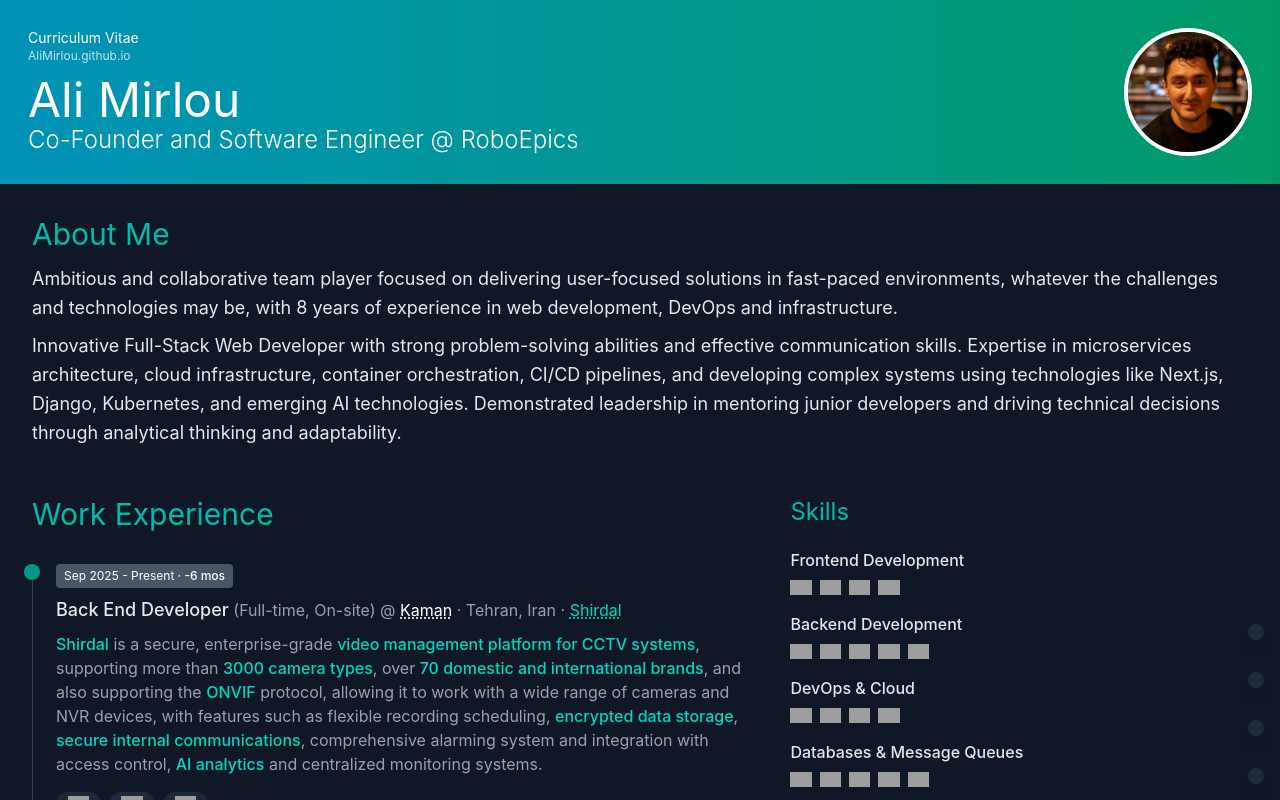
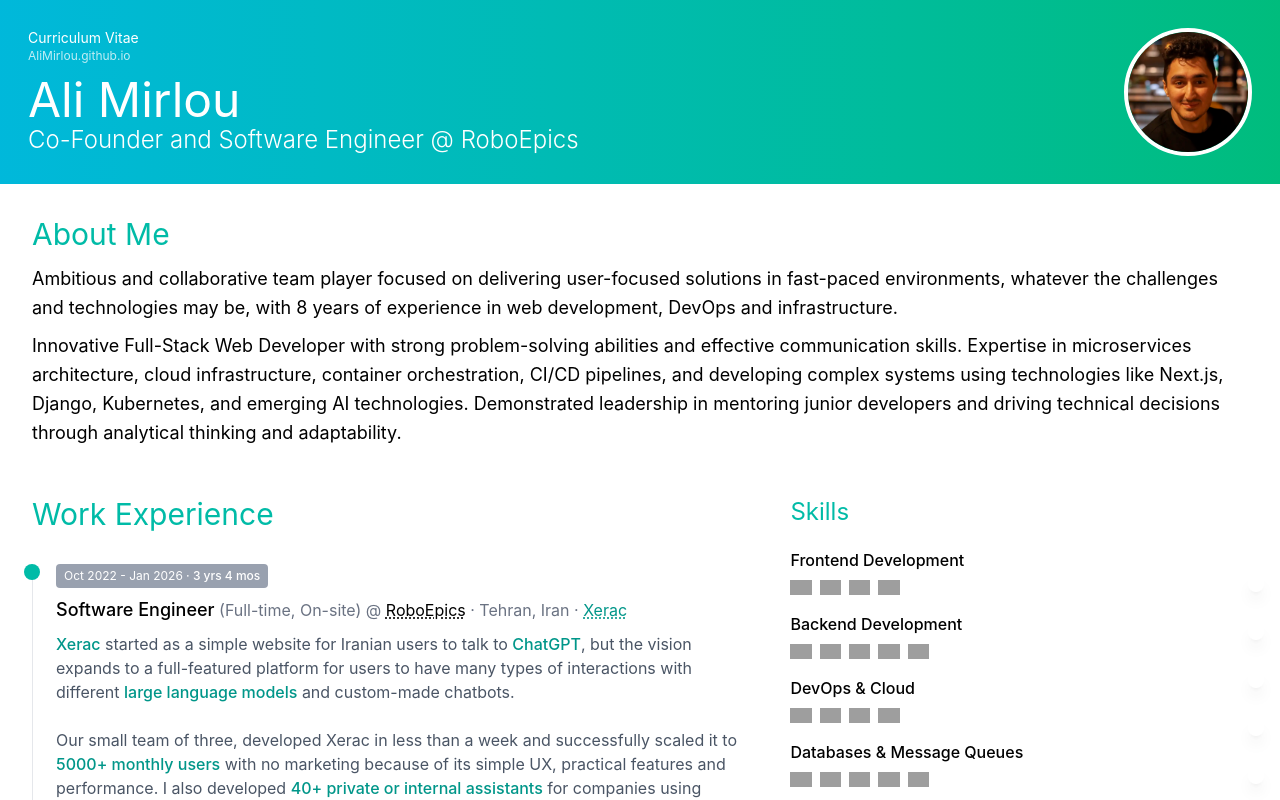
Before and after one commit to AliMirlou/AliMirlou.github.io, a React (Vite) app: page / in a window 1280 px wide. Both pictures are taken after a click on the button 1256 px from the left and 680 px from the top of the page. Shown: the top 800 px of the page. Built offline with nearby package versions, Linux system fonts and the light colour scheme; grey boxes are pictures that could not be loaded.

Commit message:
Fix some bugs

```diff
--- a/src/app.jsx
+++ b/src/app.jsx
@@ -23,33 +23,64 @@
 
 import TimelineChronological from './components/TimelineChronological.jsx'
 import TimelineCompany from './components/TimelineCompany.jsx'
+import FloatingActionButton from './components/FloatingActionButton.jsx'
 
 import InfoItem from './components/InfoItem.jsx'
 import LinkItem from './components/LinkItem.jsx'
 import SkillBadge from './components/SkillBadge.jsx'
 
-import { companies, positions } from './data.js'
+import {
+  hasVisiblePositions,
+  chronologicalPositions,
+  positionsByCompany
+} from './utils/positions.js'
+import {
+  applyDarkMode,
+  getInitialDarkMode,
+  persistThemePreference
+} from './utils/theme.js'
 
 export function App() {
-  const [darkMode, setDarkMode] = useState(true)
+  const [darkMode, setDarkMode] = useState(getInitialDarkMode)
   const [shortVersion, setShortVersion] = useState(false)
   const [timelineView, setTimelineView] = useState('company')
+  const visibleCompanyTimelines = positionsByCompany.filter((company) =>
+    hasVisiblePositions(company.positions, shortVersion)
+  )
 
   useEffect(() => {
-    // Check system preference on load
-    if (window.matchMedia('(prefers-color-scheme: dark)').matches) {
-      setDarkMode(true)
+    applyDarkMode(darkMode)
+    persistThemePreference(darkMode)
+  }, [darkMode])
+
+  const handlePrint = (nextShortVersion) => {
+    if (typeof window === 'undefined') {
+      return
     }
-  }, [])
 
-  useEffect(() => {
-    // Update document class when dark mode changes
-    if (darkMode) {
-      document.documentElement.classList.add('dark')
-    } else {
-      document.documentElement.classList.remove('dark')
+    const previousShortVersion = shortVersion
+    let restoreTimerId
+
+    const restoreShortVersion = () => {
+      window.removeEventListener('afterprint', restoreShortVersion)
+
+      if (restoreTimerId) {
+        window.clearTimeout(restoreTimerId)
+      }
+
+      setShortVersion(previousShortVersion)
     }
-  }, [darkMode])
+
+    setShortVersion(nextShortVersion)
+
+    window.requestAnimationFrame(() => {
+      window.requestAnimationFrame(() => {
+        window.addEventListener('afterprint', restoreShortVersion, { once: true })
+        restoreTimerId = window.setTimeout(restoreShortVersion, 1000)
+        window.print()
+      })
+    })
+  }
 
   return (
     <div className="min-h-screen dark:text-gray-200">
@@ -87,9 +118,9 @@
       </header>
 
       {/* Main Content */}
-      <main className="max-w-7xl mx-auto px-8 py-4 lg:py-8 grid grid-cols-1 lg:grid-cols-5 gap-4 lg:gap-12" style={{direction: "rtl"}}>
+      <main className="max-w-7xl mx-auto grid grid-cols-1 gap-4 px-8 py-4 lg:grid-cols-5 lg:gap-12 lg:py-8" dir="rtl">
         {/* About Me Section */}
-        <section id="about" className="col-span-1 lg:col-span-5 text-sm lg:text-lg lg:leading-relaxed" style={{direction: "ltr"}}>
+        <section id="about" className="col-span-1 text-sm lg:col-span-5 lg:text-lg lg:leading-relaxed" dir="ltr">
           <h3 className="text-lg lg:text-3xl text-teal-500 mb-3">About Me</h3>
 
           Ambitious and collaborative team player focused on delivering user-focused solutions in fast-paced environments,
@@ -103,7 +134,7 @@
         </section>
 
         {/* Information */}
-        <section id="info" className="grid grid-cols-1 md:grid-cols-3 lg:grid-cols-1 lg:col-span-2 gap-8 md:gap-4 h-fit" style={{direction: "ltr"}}>
+        <section id="info" className="grid h-fit grid-cols-1 gap-8 md:grid-cols-3 md:gap-4 lg:col-span-2 lg:grid-cols-1" dir="ltr">
           {/* Skills Section */}
           <div className="md:col-span-3 lg:col-span-1 print:break-inside-avoid">
             <h3 className="text-lg lg:text-2xl text-teal-500 mb-3">Skills</h3>
@@ -263,19 +294,19 @@
         </section>
 
         {/* Work Experience */}
-        <section id="work" className="lg:col-span-3" style={{direction: "ltr"}}>
+        <section id="work" className="lg:col-span-3" dir="ltr">
           <h3 className="text-lg lg:text-3xl text-teal-500 mb-3 lg:mb-8">Work Experience</h3>
 
           {/* Timeline Items */}
           {timelineView === 'company' ? (
             <div className="space-y-5 lg:space-y-12">
-              {companies.map(company => (
+              {visibleCompanyTimelines.map((company) => (
                 <TimelineCompany
                   key={company.name}
                   company={company.name}
                   companyUrl={company.url}
                   location={company.location}
-                  positions={positions.filter(position => position.company === company.name)}
+                  positions={company.positions}
                   shortVersion={shortVersion}
                   darkMode={darkMode}
                 />
@@ -283,7 +314,7 @@
             </div>
           ) : (
             <TimelineChronological
-              positions={positions}
+              positions={chronologicalPositions}
               shortVersion={shortVersion}
               darkMode={darkMode}
             />
@@ -304,7 +335,7 @@
           </div>
           <div className="print:hidden text-center text-white text-sm">
             <p className="font-light">
-              Built with React.js and Tailwind CSS
+              Built with Preact and Tailwind CSS
               <span className="mx-2">•</span>
               Last updated {new Date().toLocaleDateString('en-US', { month: 'long', year: 'numeric' })}
             </p>
@@ -313,81 +344,50 @@
       </footer>
 
       {/* Theme Toggle Button */}
-      <button
+      <FloatingActionButton
         onClick={() => setDarkMode(!darkMode)}
-        className="fixed bottom-4 right-4 z-10 p-2 rounded-full bg-white dark:bg-gray-800 hover:bg-gray-100 dark:hover:bg-gray-700 text-gray-800 dark:text-white shadow-lg print:hidden group/theme cursor-pointer"
+        className="bottom-4"
+        label={darkMode ? 'Show light mode' : 'Show dark mode'}
+        pressed={darkMode}
       >
         {darkMode ? <FaSun /> : <FaMoon />}
-        <span
-          className="absolute right-full mr-2 top-1/2 -translate-y-1/2 px-2 py-1 text-sm text-white bg-gray-800 rounded opacity-0 invisible group-hover/theme:visible group-hover/theme:opacity-100 transition-all duration-200 whitespace-nowrap">
-          {darkMode ? 'Show light mode' : 'Show dark mode'}
-        </span>
-      </button>
+      </FloatingActionButton>
 
       {/* Summary Toggle Button */}
-      <button
+      <FloatingActionButton
         onClick={() => setShortVersion(!shortVersion)}
-        className="fixed bottom-16 right-4 z-10 p-2 rounded-full bg-white dark:bg-gray-800 hover:bg-gray-100 dark:hover:bg-gray-700 text-gray-800 dark:text-white shadow-lg print:hidden group/sum cursor-pointer"
+        className="bottom-16"
+        label={shortVersion ? 'Show full version' : 'Show short version'}
+        pressed={shortVersion}
       >
         {shortVersion ? <FaBookOpen /> : <FaNoteSticky />}
-        <span
-          className="absolute right-full mr-2 top-1/2 -translate-y-1/2 px-2 py-1 text-sm text-white bg-gray-800 rounded opacity-0 invisible group-hover/sum:visible group-hover/sum:opacity-100 transition-all duration-200 whitespace-nowrap">
-          {shortVersion ? 'Show full version' : 'Show short version'}
-        </span>
-      </button>
+      </FloatingActionButton>
 
       {/* Timeline View Toggle Button */}
-      <button
+      <FloatingActionButton
         onClick={() => setTimelineView(timelineView === 'company' ? 'chronological' : 'company')}
-        className="fixed bottom-28 right-4 z-10 p-2 rounded-full bg-white dark:bg-gray-800 hover:bg-gray-100 dark:hover:bg-gray-700 text-gray-800 dark:text-white shadow-lg print:hidden group/view cursor-pointer"
+        className="bottom-28"
+        label={timelineView === 'company' ? 'Show chronological view' : 'Show company view'}
+        pressed={timelineView === 'chronological'}
       >
         {timelineView === 'company' ? <FaListUl /> : <FaBuilding />}
-        <span
-          className="absolute right-full mr-2 top-1/2 -translate-y-1/2 px-2 py-1 text-sm text-white bg-gray-800 rounded opacity-0 invisible group-hover/view:visible group-hover/view:opacity-100 transition-all duration-200 whitespace-nowrap">
-          {timelineView === 'company' ? 'Show chronological view' : 'Show company view'}
-        </span>
-      </button>
+      </FloatingActionButton>
 
-      {/* Print Button with Dropdown */}
-      <div className="fixed bottom-40 right-4 z-10 print:hidden group">
-        <button
-          onClick={() => {
-            const ShortVersionCopy = shortVersion
-            setShortVersion(false)
-            setTimeout(() => window.print(), 100)
-            // Reset after printing
-            setTimeout(() => setShortVersion(ShortVersionCopy), 500)
-          }}
-          className="relative p-2 rounded-full bg-white dark:bg-gray-800 hover:bg-gray-200 dark:hover:bg-gray-700 text-gray-800 dark:text-white shadow-lg group/btn cursor-pointer"
-        >
-          <FaPrint />
-          <span
-            className="absolute right-full mr-2 top-1/2 -translate-y-1/2 px-2 py-1 text-sm text-white bg-gray-800 rounded opacity-0 invisible group-hover/btn:visible group-hover/btn:opacity-100 transition-all duration-200 whitespace-nowrap">
-            Print full CV
-          </span>
-        </button>
+      <FloatingActionButton
+        onClick={() => handlePrint(false)}
+        className="bottom-40"
+        label="Print full CV"
+      >
+        <FaPrint />
+      </FloatingActionButton>
 
-        {/* Dropdown Menu */}
-        <div
-          className="absolute bottom-full right-0 mb-2 flex flex-col gap-2 opacity-0 translate-y-2 group-hover:opacity-100 group-hover:translate-y-0 transition-all duration-200">
-          <button
-            onClick={() => {
-              const ShortVersionCopy = shortVersion
-              setShortVersion(true)
-              setTimeout(() => window.print(), 100)
-              // Reset after printing
-              setTimeout(() => setShortVersion(ShortVersionCopy), 500)
-            }}
-            className="relative p-2 rounded-full bg-white dark:bg-gray-800 hover:bg-gray-200 dark:hover:bg-gray-700 text-gray-800 dark:text-white shadow-lg group/btn1 cursor-pointer"
-          >
-            <FaPrint />
-            <span
-              className="absolute right-full mr-2 top-1/2 -translate-y-1/2 px-2 py-1 text-sm text-white bg-gray-800 rounded opacity-0 invisible group-hover/btn1:visible group-hover/btn1:opacity-100 transition-all duration-200 whitespace-nowrap">
-              Print short version
-            </span>
-          </button>
-        </div>
-      </div>
+      <FloatingActionButton
+        onClick={() => handlePrint(true)}
+        className="bottom-52"
+        label="Print short CV"
+      >
+        <FaPrint />
+      </FloatingActionButton>
     </div>
   )
 }
--- /dev/null
+++ b/src/components/FloatingActionButton.jsx
@@ -0,0 +1,23 @@
+export default function FloatingActionButton({
+  label,
+  className = '',
+  children,
+  pressed,
+  ...props
+}) {
+  return (
+    <button
+      type="button"
+      aria-label={label}
+      aria-pressed={pressed}
+      title={label}
+      className={`group fixed right-4 z-10 cursor-pointer rounded-full bg-white p-2 text-gray-800 shadow-lg transition-colors hover:bg-gray-100 dark:bg-gray-800 dark:text-white dark:hover:bg-gray-700 print:hidden ${className}`}
+      {...props}
+    >
+      {children}
+      <span className="pointer-events-none absolute right-full top-1/2 mr-2 -translate-y-1/2 whitespace-nowrap rounded bg-gray-800 px-2 py-1 text-sm text-white opacity-0 invisible transition-all duration-200 group-hover:visible group-hover:opacity-100">
+        {label}
+      </span>
+    </button>
+  )
+}
--- a/src/components/TimelineChronological.jsx
+++ b/src/components/TimelineChronological.jsx
@@ -1,35 +1,27 @@
 import SkillBadge from './SkillBadge'
 import { formatDate, calculateMonths } from '../utils/date'
 import { highlightText } from '../utils/textHighlight'
-import { companies } from '../data'
+import {
+  companyLookup,
+  filterPositionsForDisplay,
+  getPositionKey
+} from '../utils/positions'
 
 export default function TimelineChronological({
   positions,
   shortVersion = false,
   darkMode = false
 }) {
-  // Sort positions by end date in descending order, handling current positions (no endDate)
-  const sortedPositions = positions.filter((p) => !(shortVersion && p.excludeFromShortVersion)).toSorted((a, b) => {
-    // If neither position has an endDate, sort by startDate
-    if (!a.endDate && !b.endDate) {
-      return new Date(b.startDate) - new Date(a.startDate)
-    }
-    // If only a has no endDate, it should come first
-    if (!a.endDate) return -1
-    // If only b has no endDate, it should come first
-    if (!b.endDate) return 1
-    // If both have endDates, sort by endDate
-    return new Date(b.endDate) - new Date(a.endDate)
-  })
+  const visiblePositions = filterPositionsForDisplay(positions, shortVersion)
 
   return (
     <div className="space-y-2 lg:space-y-10">
-      {sortedPositions.map((position, index) => {
-        // Find company data
-        const companyData = companies.find(c => c.name === position.company)
+      {visiblePositions.map((position) => {
+        const companyData = companyLookup.get(position.company)
+        const positionKey = getPositionKey(position)
 
         return (
-          <div key={index} className="relative pl-6 print:pt-4 before:absolute before:left-0 before:top-0 print:before:top-4 before:w-px before:h-full print:before:h-[90%] before:bg-gray-200 dark:before:bg-gray-700 print:break-inside-avoid timeline">
+          <div key={positionKey} className="relative pl-6 print:pt-4 before:absolute before:left-0 before:top-0 print:before:top-4 before:w-px before:h-full print:before:h-[90%] before:bg-gray-200 dark:before:bg-gray-700 print:break-inside-avoid timeline">
             <div className="absolute -left-2 print:top-4 top-0 w-4 h-4 bg-teal-500 dark:bg-teal-600 rounded-full" />
 
             <div className="relative print:break-inside-avoid">
@@ -98,9 +90,9 @@
 
               {/* Skills */}
               <div className="flex flex-wrap gap-2">
-                {position.skills.map((skill, skillIndex) => (
+                {position.skills.map((skill) => (
                   <div
-                    key={skillIndex}
+                    key={`${positionKey}:${skill.formattedName ?? skill.name}`}
                     className="flex items-center bg-gray-200 dark:bg-gray-800 rounded-full px-3 py-1 transition-transform hover:scale-110"
                   >
                     <SkillBadge name={skill.name} formattedName={skill.formattedName} darkMode={darkMode} />
--- a/src/components/TimelineCompany.jsx
+++ b/src/components/TimelineCompany.jsx
@@ -1,6 +1,10 @@
 import SkillBadge from './SkillBadge'
 import { formatDate, calculateMonths } from '../utils/date'
 import { highlightText } from '../utils/textHighlight'
+import {
+  filterPositionsForDisplay,
+  getPositionKey
+} from '../utils/positions'
 
 export default function TimelineCompany({
   company,
@@ -10,6 +14,12 @@
   shortVersion = false,
   darkMode = false
 }) {
+  const visiblePositions = filterPositionsForDisplay(positions, shortVersion)
+
+  if (visiblePositions.length === 0) {
+    return null
+  }
+
   return (
     <div className={`relative pl-6 print:pt-8 before:absolute before:left-0 before:top-0 print:before:top-8 before:w-px before:h-full before:bg-gray-200 dark:before:bg-gray-700 ${shortVersion ? 'print:break-inside-avoid' : ''} timeline`}>
       <div className="absolute -left-2 print:top-8 top-0 w-4 h-4 bg-teal-500 dark:bg-teal-600 rounded-full" />
@@ -33,8 +43,11 @@
 
       {/* Positions */}
       <div className="space-y-4 lg:space-y-6">
-        {positions.map((position, index) => (
-          <div key={index} className="relative print:break-inside-avoid">
+        {visiblePositions.map((position) => {
+          const positionKey = getPositionKey(position)
+
+          return (
+            <div key={positionKey} className="relative print:break-inside-avoid">
               <div className="absolute -left-7 top-2 w-2 h-2 bg-teal-500 dark:bg-teal-600 rounded-full" />
 
               <div className="flex flex-wrap items-center gap-x-3 gap-y-2 mb-1">
@@ -76,9 +89,9 @@
 
               {/* Skills */}
               <div className="flex flex-wrap gap-2">
-              {position.skills.map((skill, skillIndex) => (
+                {position.skills.map((skill) => (
                   <div
-                  key={skillIndex}
+                    key={`${positionKey}:${skill.formattedName ?? skill.name}`}
                     className="flex items-center bg-gray-200 dark:bg-gray-800 rounded-full px-3 py-1 transition-transform hover:scale-110"
                   >
                     <SkillBadge name={skill.name} formattedName={skill.formattedName} darkMode={darkMode} />
@@ -86,7 +99,8 @@
                 ))}
               </div>
             </div>
-        ))}
+          )
+        })}
       </div>
     </div>
   )
--- a/src/utils/date.js
+++ b/src/utils/date.js
@@ -1,18 +1,69 @@
+const monthNames = [
+  'Jan', 'Feb', 'Mar', 'Apr', 'May', 'Jun',
+  'Jul', 'Aug', 'Sep', 'Oct', 'Nov', 'Dec'
+]
+
 export function formatDate(date) {
   if (!date) return 'Present'
   const [year, month] = date.split('-')
-  const monthNames = [
-    'Jan', 'Feb', 'Mar', 'Apr', 'May', 'Jun',
-    'Jul', 'Aug', 'Sep', 'Oct', 'Nov', 'Dec'
-  ]
-  return `${monthNames[parseInt(month) - 1]} ${year}`
+  return `${monthNames[parseInt(month, 10) - 1]} ${year}`
+}
+
+function getCurrentYearMonth() {
+  const now = new Date()
+
+  return {
+    year: now.getFullYear(),
+    month: now.getMonth() + 1
+  }
+}
+
+function getMonthIndex({ year, month }) {
+  return year * 12 + month - 1
+}
+
+function parseYearMonth(value) {
+  if (!value) return null
+
+  const [yearString, monthString] = value.split('-')
+  const year = Number.parseInt(yearString, 10)
+  const month = Number.parseInt(monthString, 10)
+
+  return { year, month }
+}
+
+function compareYearMonthDesc(left, right) {
+  if (!left && !right) return 0
+  if (!left) return 1
+  if (!right) return -1
+
+  return getMonthIndex(right) - getMonthIndex(left)
+}
+
+export function comparePositionsByRecency(left, right) {
+  const leftEnd = parseYearMonth(left.endDate) ?? getCurrentYearMonth()
+  const rightEnd = parseYearMonth(right.endDate) ?? getCurrentYearMonth()
+  const endComparison = compareYearMonthDesc(leftEnd, rightEnd)
+
+  if (endComparison !== 0) {
+    return endComparison
+  }
+
+  return compareYearMonthDesc(
+    parseYearMonth(left.startDate),
+    parseYearMonth(right.startDate)
+  )
 }
 
 export function calculateMonths(startDate, endDate) {
-  const start = new Date(startDate)
-  const end = endDate ? new Date(endDate) : new Date()
-  const months = (end.getFullYear() - start.getFullYear()) * 12 + (end.getMonth() - start.getMonth())
-  const totalMonths = months + 1
+  const start = parseYearMonth(startDate)
+  const end = parseYearMonth(endDate) ?? getCurrentYearMonth()
+
+  if (!start) {
+    return ''
+  }
+
+  const totalMonths = getMonthIndex(end) - getMonthIndex(start) + 1
 
   if (totalMonths <= 11) {
     return `${totalMonths} ${totalMonths === 1 ? 'mo' : 'mos'}`
--- /dev/null
+++ b/src/utils/positions.js
@@ -0,0 +1,35 @@
+import { companies, positions } from '../data.js'
+import { comparePositionsByRecency } from './date.js'
+
+export function filterPositionsForDisplay(items, shortVersion = false) {
+  if (!shortVersion) {
+    return items
+  }
+
+  return items.filter((position) => !position.excludeFromShortVersion)
+}
+
+export function hasVisiblePositions(items, shortVersion = false) {
+  return filterPositionsForDisplay(items, shortVersion).length > 0
+}
+
+export function getPositionKey(position) {
+  return [
+    position.company,
+    position.title,
+    position.startDate,
+    position.endDate ?? 'present',
+    position.project ?? 'no-project'
+  ].join(':')
+}
+
+export const companyLookup = new Map(
+  companies.map((company) => [company.name, company])
+)
+
+export const positionsByCompany = companies.map((company) => ({
+  ...company,
+  positions: positions.filter((position) => position.company === company.name)
+}))
+
+export const chronologicalPositions = [...positions].sort(comparePositionsByRecency)
```
Lines whose indentation alone changed are shown as unchanged.
